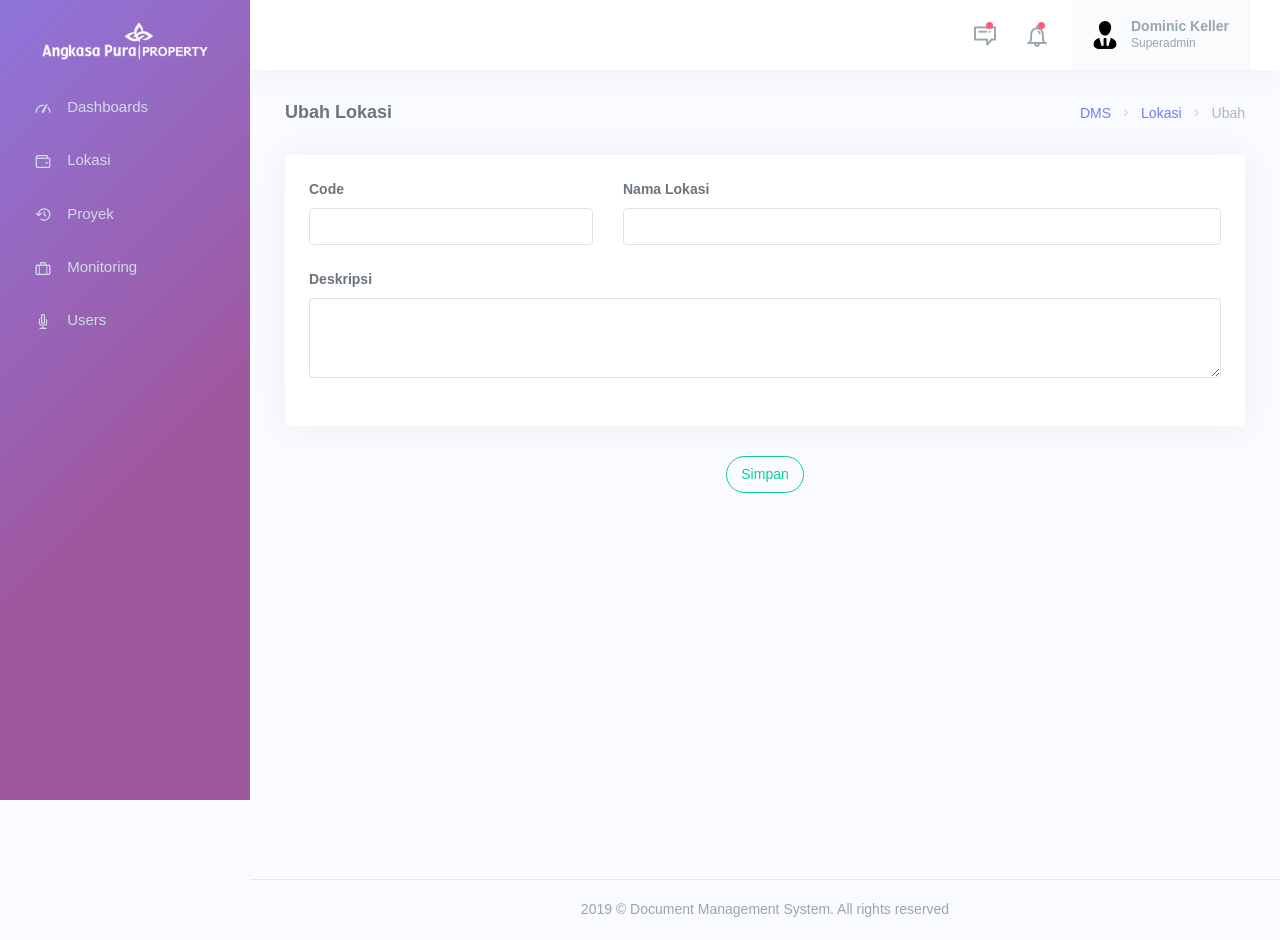
After one commit to rinditriandi/qhse_monitoring, a Django app: page /backoffice/locations/edit/1/ in a window 1280 px wide. The commit adds this page. Run offline with Django 3.2, Linux system fonts and the light colour scheme; some libraries are stand-ins or nearby versions; some web fonts are replaced.

Commit message:
Edit Locations

```diff
--- a/qhse_monitoring/apps/locations/urls.py
+++ b/qhse_monitoring/apps/locations/urls.py
@@ -1,10 +1,11 @@
 from django.urls import path
 
-from .views import index, add
+from .views import index, add, edit
 
 app_name = 'locations'
 
 urlpatterns = [
     path('', index, name='index'),
     path('add/', add, name='add'),
+    path('edit/<int:id>/', edit, name='edit'),
 ]
--- a/qhse_monitoring/apps/locations/views.py
+++ b/qhse_monitoring/apps/locations/views.py
@@ -13,3 +13,10 @@ def add(request):
     }
 
     return render(request, 'locations/add.html', context)
+
+def edit(request, id):
+    context = {
+        'title': 'Edit Lokasi'
+    }
+
+    return render(request, 'locations/edit.html', context)
--- /dev/null
+++ b/templates/locations/edit.html
@@ -0,0 +1,69 @@
+{% extends 'base.html' %}
+
+{% load static%}
+
+{% block content_page %}
+<div class="container-fluid">
+
+    <div class="row">
+        <div class="col-12">
+            <div class="page-title-box">
+                <div class="page-title-right">
+                    <ol class="breadcrumb m-0">
+                        <li class="breadcrumb-item"><a href="#">DMS</a></li>
+                        <li class="breadcrumb-item"><a href="#">Lokasi</a></li>
+                        <li class="breadcrumb-item active">Ubah</li>
+                    </ol>
+                </div>
+                <h4 class="page-title">Ubah Lokasi</h4>
+            </div>
+        </div>
+    </div>
+
+    <div class="row">
+        <div class="col-12">
+
+            <form action="" method="">
+
+                <div class="card">
+                    <div class="card-body">
+
+                        <div class="row">
+                            <div class="col-md-4">
+                                <div class="form-group mb-3">
+                                    <label for="code">Code</label>
+                                    <input type="text" id="code" name="code" class="form-control">
+                                </div>
+                            </div>
+                            <div class="col-md-8">
+                                <div class="form-group mb-3">
+                                    <label for="name">Nama Lokasi</label>
+                                    <input type="text" id="name" name="name" class="form-control">
+                                </div>
+                            </div>
+                        </div>
+
+                        <div class="row">
+                            <div class="col-md-12">
+                                <div class="form-group mb-3">
+                                    <label for="example-textarea">Deskripsi</label>
+                                    <textarea class="form-control" id="example-textarea" rows="3"></textarea>
+                                </div>
+                            </div>
+                        </div>
+
+                    </div>
+                </div>
+
+                <div class="row text-center">
+                    <div class="col-md-12">
+                        <button type="submit" class="btn btn-outline-success btn-rounded">Simpan</button>
+                    </div>
+                </div>
+
+            </form>
+
+        </div>
+    </div>
+</div>
+{% endblock %}
--- a/templates/locations/index.html
+++ b/templates/locations/index.html
@@ -67,7 +67,7 @@
                                         <i class="mdi mdi-dots-vertical"></i>
                                     </a>
                                     <div class="dropdown-menu">
-                                        <a href="#" class="dropdown-item"><i class="mdi mdi-pencil mr-2"></i> Edit</a>
+                                        <a href="{% url 'backoffice:locations:edit' 1 %}" class="dropdown-item"><i class="mdi mdi-pencil mr-2"></i> Edit</a>
                                         <a href="#" class="dropdown-item"><i class="mdi mdi-delete mr-2"></i> Delete</a>
                                         <a href="#" class="dropdown-item"><i class="mdi mdi-magnify-plus mr-2"></i> Details</a>
                                     </div>
```
